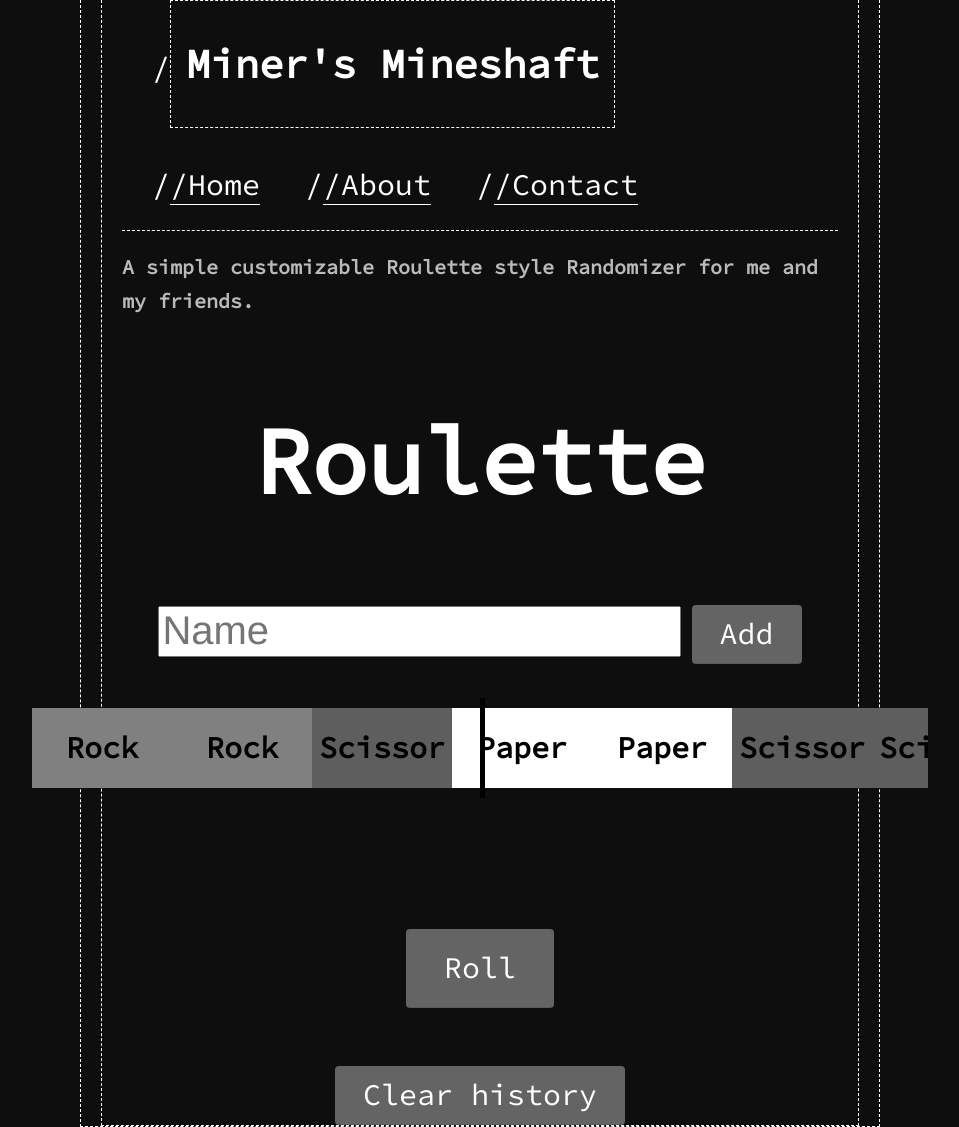
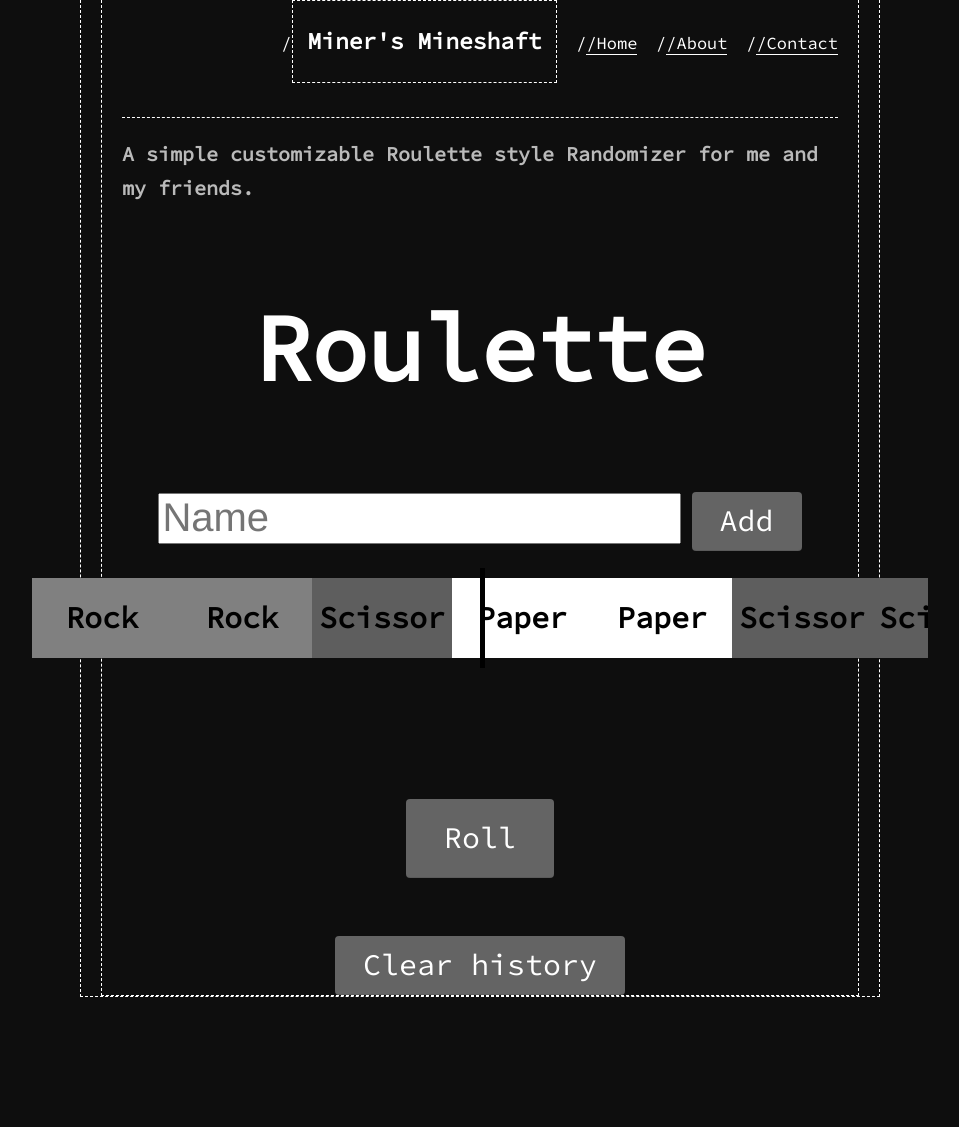
Before and after one commit to MinerBryan/mineshaft, a Jekyll site: the page built from _posts/2020-11-12-roulette.md, in a window 1280 px wide. Shown: the whole page, without its empty margins (160-1119 px from the left). Built offline with Jekyll 4.4.1, drawn with Linux system fonts in a browser that asks for light colours; after the commit the page ends 997 px from its top, so only the background shows below that.

Commit message:
Update roulette.css

```diff
--- a/css/roulette.css
+++ b/css/roulette.css
@@ -174,13 +174,7 @@
 button {
     font-size: 48px;
 }
-ul{
-    display: flex;
-    flex-wrap: wrap;
-    overflow: hidden;
-    width: 80%;
-}
-li, .winners > div {
+.winners > div {
     float: left;
     min-width: 10%;
     list-style: none;
```
